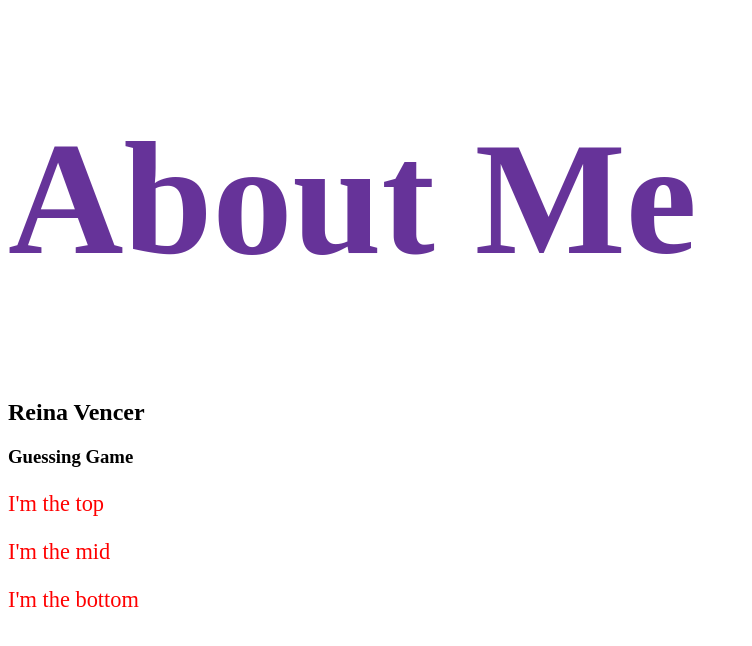
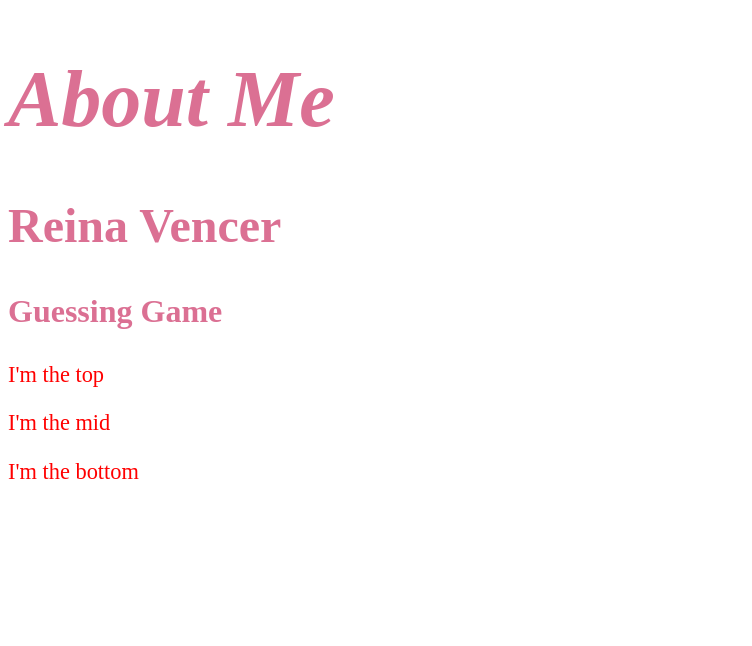
Before and after one commit to river-ceanne/201d56-about-me, a plain HTML site: page index.html in a window 1280 px wide. Shown: the whole page, without its empty margins (0-752 px from the left). Drawn offline with Linux system fonts and the light colour scheme.

Commit message:
a little update on style sheet

```diff
--- a/style.css
+++ b/style.css
@@ -1,4 +1,22 @@
 h1 {
-    font-size: 10em;
-    color: rebeccapurple;
+    font-size: 5em;
+    color: palevioletred;
+    font-style: italic
 }
+
+h2 {
+    font-size: 3em;
+    color: palevioletred;
+    font-family: serif;
+}
+
+h3 {
+    font-size: 2em;
+    color: palevioletred;
+    font-family: serif;
+}
+
+p {
+    color: darkmagenta;
+    font-size: 1em;
+}
```
